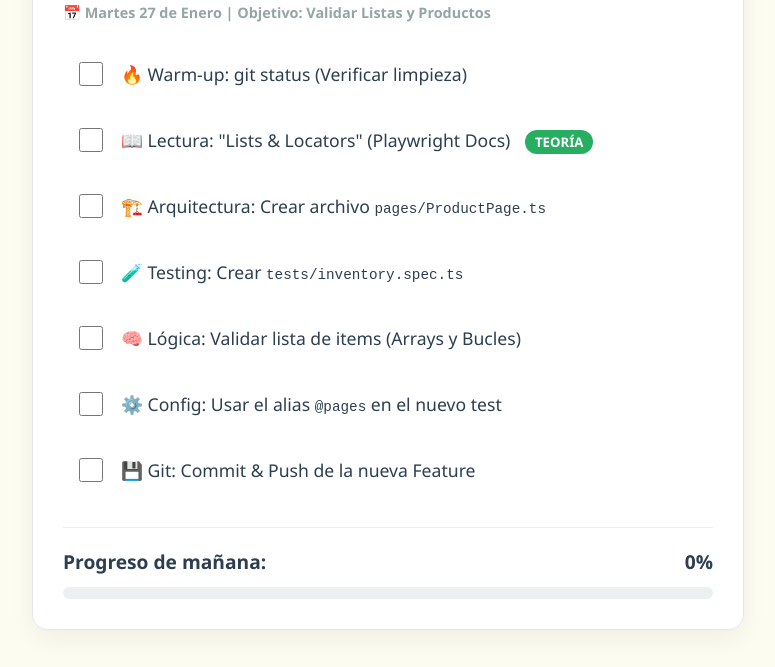
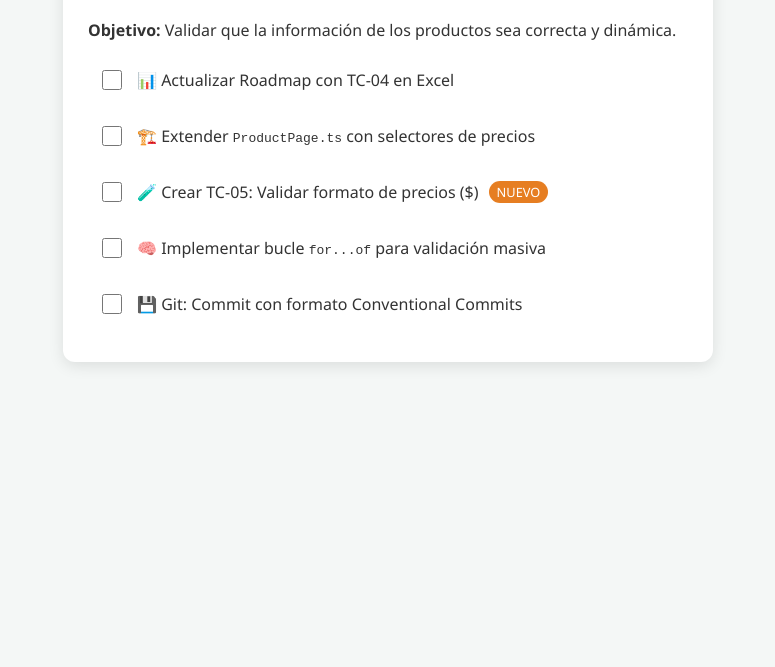
Before and after one commit to nataliacamero/qa-journey, a website: page control-panel/index.html in a window 1280 px wide. Shown: the part 133-800 px from the top of the page, without its empty margins (252-1027 px from the left). Drawn offline with Linux system fonts and the light colour scheme.

```diff
--- a/control-panel/index.html
+++ b/control-panel/index.html
@@ -2,188 +2,89 @@
 <html lang="es">
   <head>
     <meta charset="UTF-8" />
-    <title>Panel de Control - Natalia QA</title>
+    <title>Panel de Control - QA Journey</title>
     <style>
       body {
-        font-family: "Segoe UI", Tahoma, Geneva, Verdana, sans-serif;
-        background: #fdfcf0;
-        color: #2c3e50;
+        font-family: "Segoe UI", sans-serif;
+        background: #f4f7f6;
+        color: #333;
         padding: 20px;
       }
       .card {
         background: white;
-        border-radius: 15px;
-        padding: 30px;
-        box-shadow: 0 10px 25px rgba(0, 0, 0, 0.05);
-        max-width: 650px;
+        border-radius: 12px;
+        padding: 25px;
+        box-shadow: 0 4px 15px rgba(0, 0, 0, 0.1);
+        max-width: 600px;
         margin: auto;
-        border: 1px solid #e1e8ed;
       }
       h1 {
-        color: #1a1a1a;
-        border-bottom: 4px solid #8e44ad; /* Morado Expansión */
-        padding-bottom: 15px;
-        margin-top: 0;
-        font-size: 1.8em;
-      }
-      .date {
-        color: #95a5a6;
-        font-size: 0.9em;
-        margin-bottom: 25px;
-        display: block;
-        font-weight: 600;
+        color: #2c3e50;
+        border-bottom: 3px solid #3498db;
+        padding-bottom: 10px;
       }
       .task {
         display: flex;
         align-items: center;
-        margin: 12px 0;
-        font-size: 1.1em;
-        padding: 12px;
-        border-radius: 8px;
-        transition: background 0.2s;
+        margin: 10px 0;
+        padding: 10px;
+        border-radius: 6px;
+        transition: 0.3s;
       }
       .task:hover {
-        background: #f9f9f9;
+        background: #f0f4f8;
       }
       input[type="checkbox"] {
-        width: 24px;
-        height: 24px;
-        margin-right: 18px;
-        cursor: pointer;
-        accent-color: #8e44ad;
-      }
-      .status-container {
-        margin-top: 30px;
-        border-top: 1px solid #eee;
-        padding-top: 20px;
-      }
-      .status-text {
-        font-weight: bold;
-        color: #2c3e50;
-        font-size: 1.2em;
-        display: flex;
-        justify-content: space-between;
-      }
-      .progress-bar {
-        height: 12px;
-        background: #ecf0f1;
-        border-radius: 6px;
-        margin-top: 12px;
-        overflow: hidden;
-      }
-      .fill {
-        height: 100%;
-        background: #8e44ad;
-        width: 0%;
-        transition: width 0.6s cubic-bezier(0.4, 0, 0.2, 1);
+        width: 20px;
+        height: 20px;
+        margin-right: 15px;
+        accent-color: #3498db;
       }
       .badge {
-        background: #2980b9;
+        background: #e67e22;
         color: white;
-        padding: 3px 10px;
-        border-radius: 20px;
-        font-size: 0.75em;
+        padding: 2px 8px;
+        border-radius: 12px;
+        font-size: 0.8em;
         margin-left: 10px;
-        font-weight: bold;
-        text-transform: uppercase;
-      }
-      .badge-read {
-        background: #27ae60; /* Verde Lectura */
-        color: white;
-        padding: 3px 10px;
-        border-radius: 20px;
-        font-size: 0.75em;
-        margin-left: 10px;
-        font-weight: bold;
-        text-transform: uppercase;
       }
     </style>
   </head>
   <body>
     <div class="card">
-      <h1>🚀 Misión: Expansión & Inventario</h1>
-      <span class="date"
-        >📅 Martes 27 de Enero | Objetivo: Validar Listas y Productos</span
-      >
+      <h1>🛠️ Sesión 7: Integridad de Datos</h1>
+      <p>
+        <strong>Objetivo:</strong> Validar que la información de los productos
+        sea correcta y dinámica.
+      </p>
 
       <div class="task">
-        <input type="checkbox" id="t0" />
-        <label for="t0">🔥 Warm-up: git status (Verificar limpieza)</label>
+        <input type="checkbox" />
+        <label>📊 Actualizar Roadmap con TC-04 en Excel</label>
       </div>
       <div class="task">
-        <input type="checkbox" id="t1" />
-        <label for="t1"
-          >📖 Lectura: "Lists & Locators" (Playwright Docs)
-          <span class="badge-read">TEORÍA</span></label
+        <input type="checkbox" />
+        <label
+          >🏗️ Extender <code>ProductPage.ts</code> con selectores de
+          precios</label
         >
       </div>
       <div class="task">
-        <input type="checkbox" id="t2" />
-        <label for="t2"
-          >🏗️ Arquitectura: Crear archivo
-          <code>pages/ProductPage.ts</code></label
+        <input type="checkbox" />
+        <label>🧪 Crear TC-05: Validar formato de precios ($)</label>
+        <span class="badge">NUEVO</span>
+      </div>
+      <div class="task">
+        <input type="checkbox" />
+        <label
+          >🧠 Implementar bucle <code>for...of</code> para validación
+          masiva</label
         >
       </div>
       <div class="task">
-        <input type="checkbox" id="t3" />
-        <label for="t3"
-          >🧪 Testing: Crear <code>tests/inventory.spec.ts</code></label
-        >
-      </div>
-      <div class="task">
-        <input type="checkbox" id="t4" />
-        <label for="t4"
-          >🧠 Lógica: Validar lista de items (Arrays y Bucles)</label
-        >
-      </div>
-      <div class="task">
-        <input type="checkbox" id="t5" />
-        <label for="t5"
-          >⚙️ Config: Usar el alias <code>@pages</code> en el nuevo test</label
-        >
-      </div>
-      <div class="task">
-        <input type="checkbox" id="t6" />
-        <label for="t6">💾 Git: Commit & Push de la nueva Feature</label>
-      </div>
-
-      <div class="status-container">
-        <div class="status-text">
-          <span>Progreso de mañana:</span> <span id="percent">0%</span>
-        </div>
-        <div class="progress-bar"><div class="fill" id="fill"></div></div>
+        <input type="checkbox" />
+        <label>💾 Git: Commit con formato Conventional Commits</label>
       </div>
     </div>
-
-    <script>
-      const checks = document.querySelectorAll('input[type="checkbox"]');
-      const percent = document.getElementById("percent");
-      const fill = document.getElementById("fill");
-
-      // Clave única para el 27 de Enero
-      const STORAGE_KEY = "qa-task-27-01-inventory-v2-";
-
-      checks.forEach((check, index) => {
-        const saved = localStorage.getItem(STORAGE_KEY + index);
-        if (saved === "true") check.checked = true;
-        check.addEventListener("change", () => {
-          localStorage.setItem(STORAGE_KEY + index, check.checked);
-          update();
-        });
-      });
-
-      function update() {
-        const checked = document.querySelectorAll("input:checked").length;
-        const pct = Math.round((checked / checks.length) * 100);
-        percent.innerText = pct + "%";
-        fill.style.width = pct + "%";
-        if (pct === 100) {
-          document.querySelector("h1").innerText =
-            "🌟 ¡QA ENGINEER NIVEL 2! 🌟";
-          document.querySelector("h1").style.color = "#8e44ad";
-        }
-      }
-      update();
-    </script>
   </body>
 </html>
```
Also changed, not shown: README.md.
